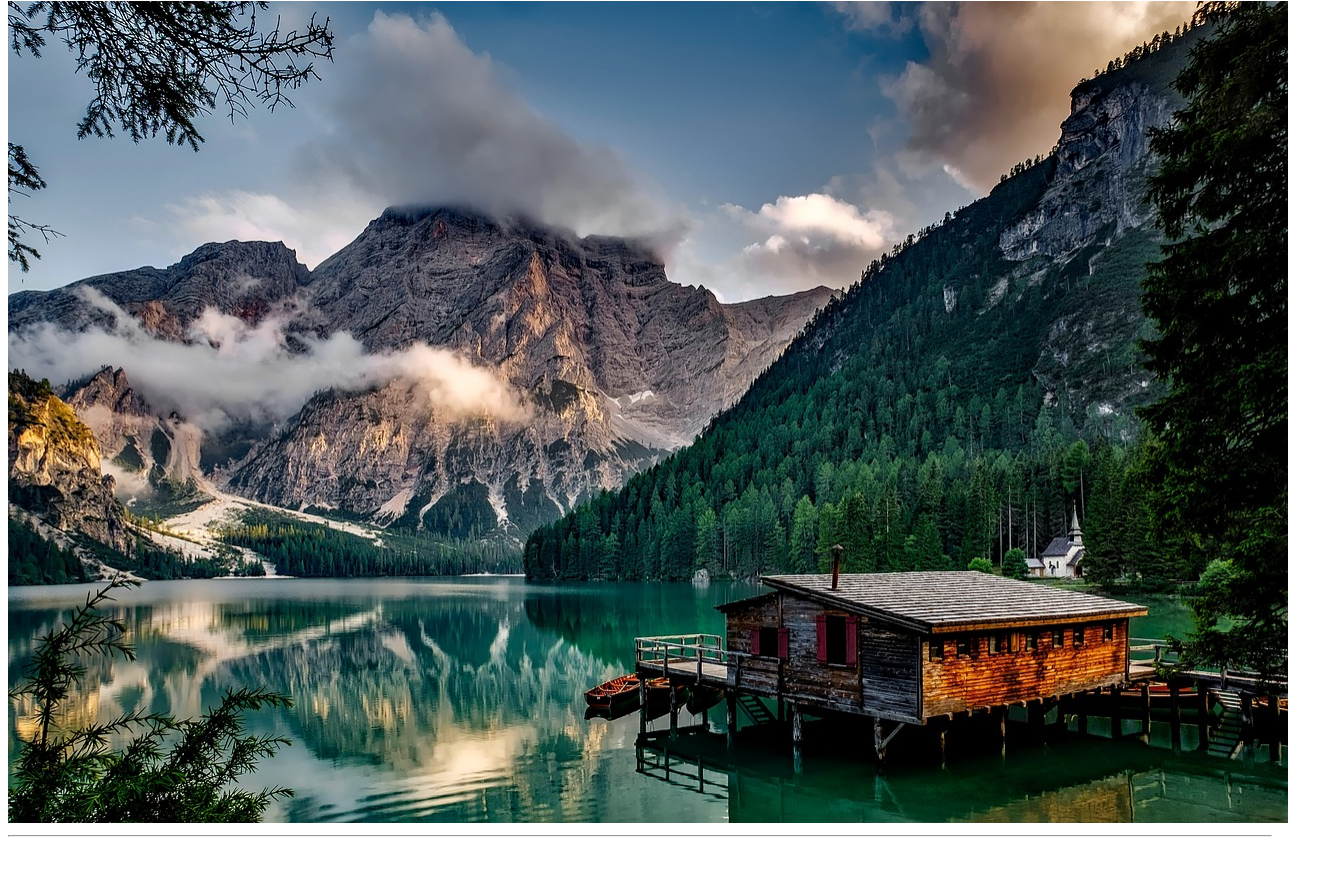
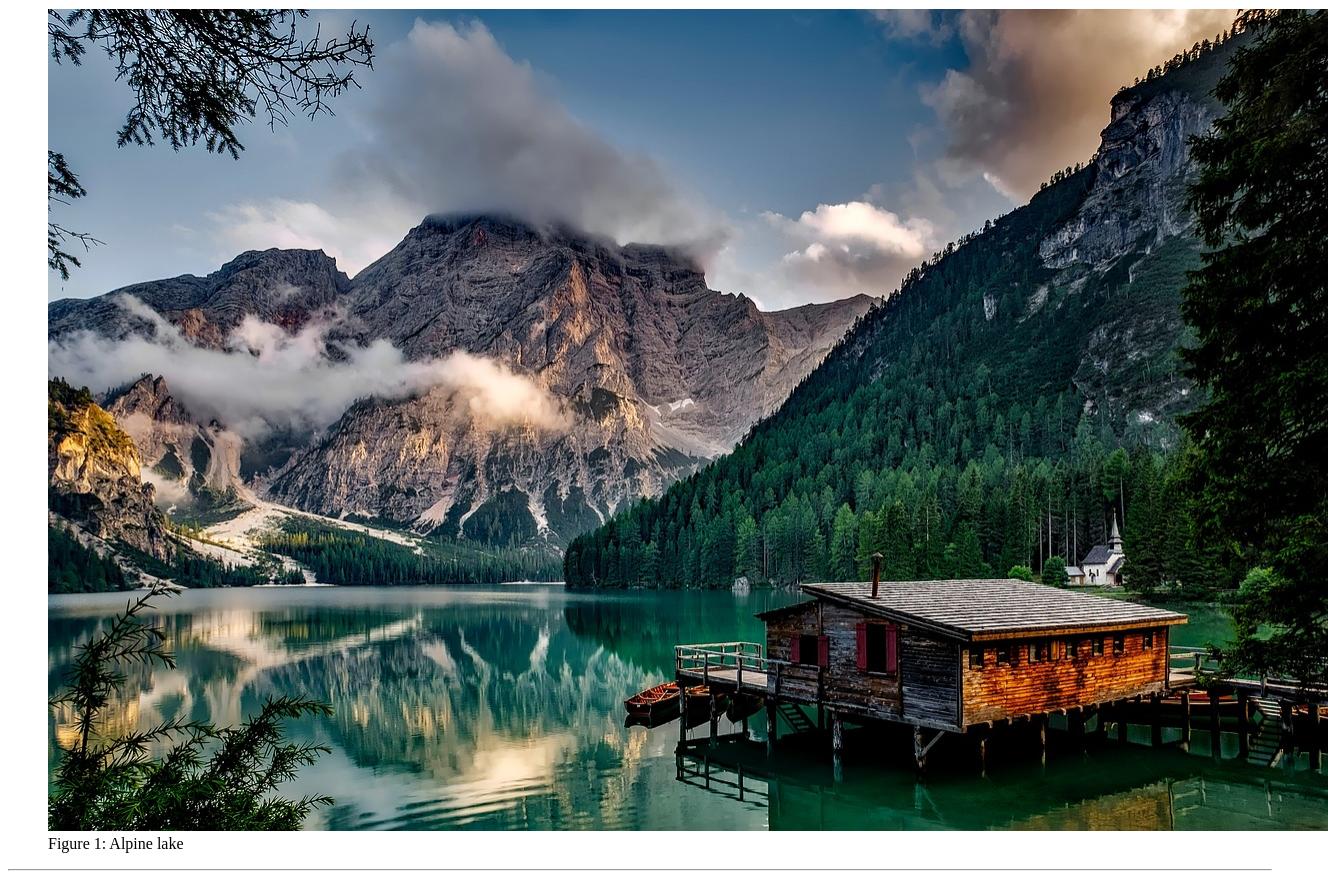
Before and after one commit to NunzioDiCroce/FrontEnd, a plain HTML site: page index.html in a window 1280 px wide. Shown: the part 778-1657 px from the top of the page, 1328 px wide, since content can reach past the window. Before the commit the page ends 1623 px from the top, so only its background shows below. Drawn offline with Linux system fonts and the light colour scheme.

Commit message:
Add figure

```diff
--- a/index.html
+++ b/index.html
@@ -47,7 +47,10 @@
     <p>Parlando di equazioni potrei spiegare come <var>a</var> sia uguale a 4 ed elevare al quadrato a<sup>2</sup>.<br>Parlando di chimica potrei scrivere la sigla H<sub>2</sub>O.</p>
 
     <hr>
-    <img src="assets/images/mountains-1587287_1280.jpg" alt="Alpine lake image" width="1280" height="822">
+    <figure>
+        <img src="assets/images/mountains-1587287_1280.jpg" alt="Alpine lake image" width="1280" height="822">
+        <figcaption>Figure 1: Alpine lake</figcaption>
+    </figure>
     <hr>
 
 </body>
```
